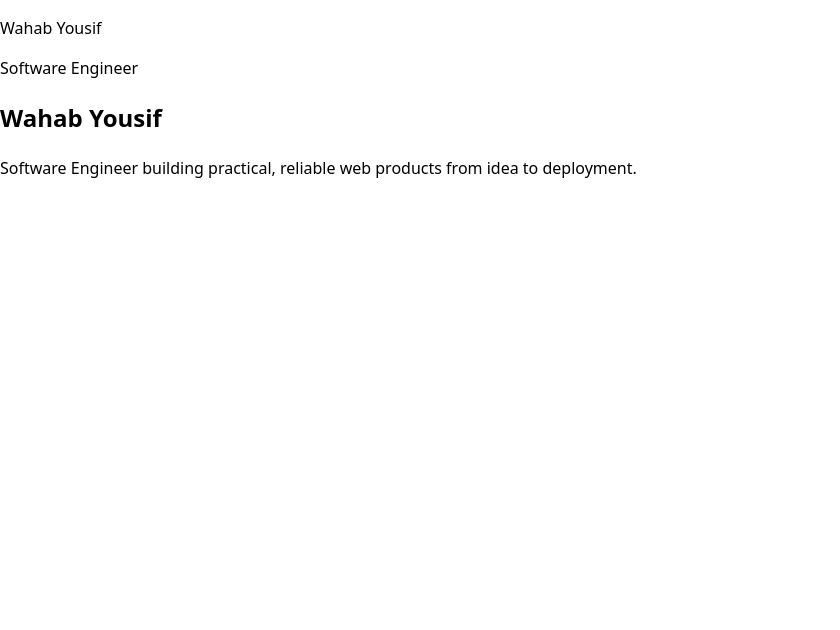
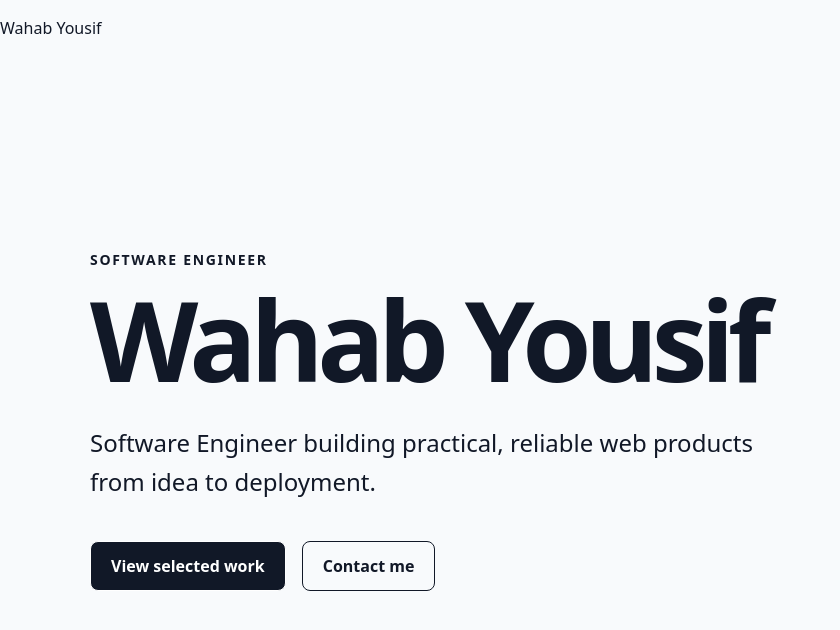
Before and after one commit to wahabu/iPortfolio, a React (Vite) app: page / in a window 1280 px wide. Shown: the top 630 px of the page, without its empty margins (0-840 px from the left). Built offline with nearby package versions, Linux system fonts and the light colour scheme.

Commit message:
feat: style hero section and add primary actions

```diff
--- /dev/null
+++ b/src/components/sections/Hero.css
@@ -0,0 +1,62 @@
+.hero {
+    display: flex;
+    align-items: center;
+    min-height: calc(100svh - 72px);
+    padding: 5rem 1.5rem;
+  }
+
+  .hero__content {
+    width: min(100%, 1100px);
+    margin-inline: auto;
+  }
+
+  .hero__eyebrow {
+    margin: 0 0 1rem;
+    font-size: 0.875rem;
+    font-weight: 700;
+    letter-spacing: 0.12em;
+    text-transform: uppercase;
+  }
+
+  .hero h1 {
+    margin: 0;
+    font-size: clamp(3rem, 9vw, 7rem);
+    line-height: 0.95;
+    letter-spacing: -0.06em;
+  }
+
+  .hero__tagline {
+    max-width: 720px;
+    margin: 2rem 0 0;
+    font-size: clamp(1.125rem, 2vw, 1.5rem);
+    line-height: 1.6;
+  }
+
+  .hero__actions {
+    display: flex;
+    flex-wrap: wrap;
+    gap: 1rem;
+    margin-top: 2.5rem;
+  }
+
+  .button {
+    display: inline-flex;
+    align-items: center;
+    justify-content: center;
+    min-height: 48px;
+    padding: 0.75rem 1.25rem;
+    border: 1px solid currentColor;
+    border-radius: 0.5rem;
+    color: inherit;
+    font-weight: 700;
+    text-decoration: none;
+  }
+
+  .button--primary {
+    background: #111827;
+    color: #ffffff;
+  }
+
+  .button--secondary {
+    background: transparent;
+  }
--- a/src/components/sections/Hero.tsx
+++ b/src/components/sections/Hero.tsx
@@ -1,13 +1,26 @@
 import { site } from '../../content/site'
+import './Hero.css'
 
 export function Hero() {
   return (
-    <section aria-labelledby="hero-title">
-      <p>Software Engineer</p>
+    <section className="hero" aria-labelledby="hero-title">
+      <div className="hero__content">
+        <p className="hero__eyebrow">Software Engineer</p>
 
-      <h1 id="hero-title">{site.name}</h1>
+        <h1 id="hero-title">{site.name}</h1>
 
-      <p>{site.tagline}</p>
+        <p className="hero__tagline">{site.tagline}</p>
+
+        <div className="hero__actions">
+          <a className="button button--primary" href="#projects">
+            View selected work
+          </a>
+
+          <a className="button button--secondary" href="#contact">
+            Contact me
+          </a>
+        </div>
+      </div>
     </section>
   )
 }
--- a/src/styles/index.css
+++ b/src/styles/index.css
@@ -17,6 +17,8 @@
 
 body {
   margin: 0;
+  background: #f8fafc;
+  color: #111827;
 }
 
 #root {
```
